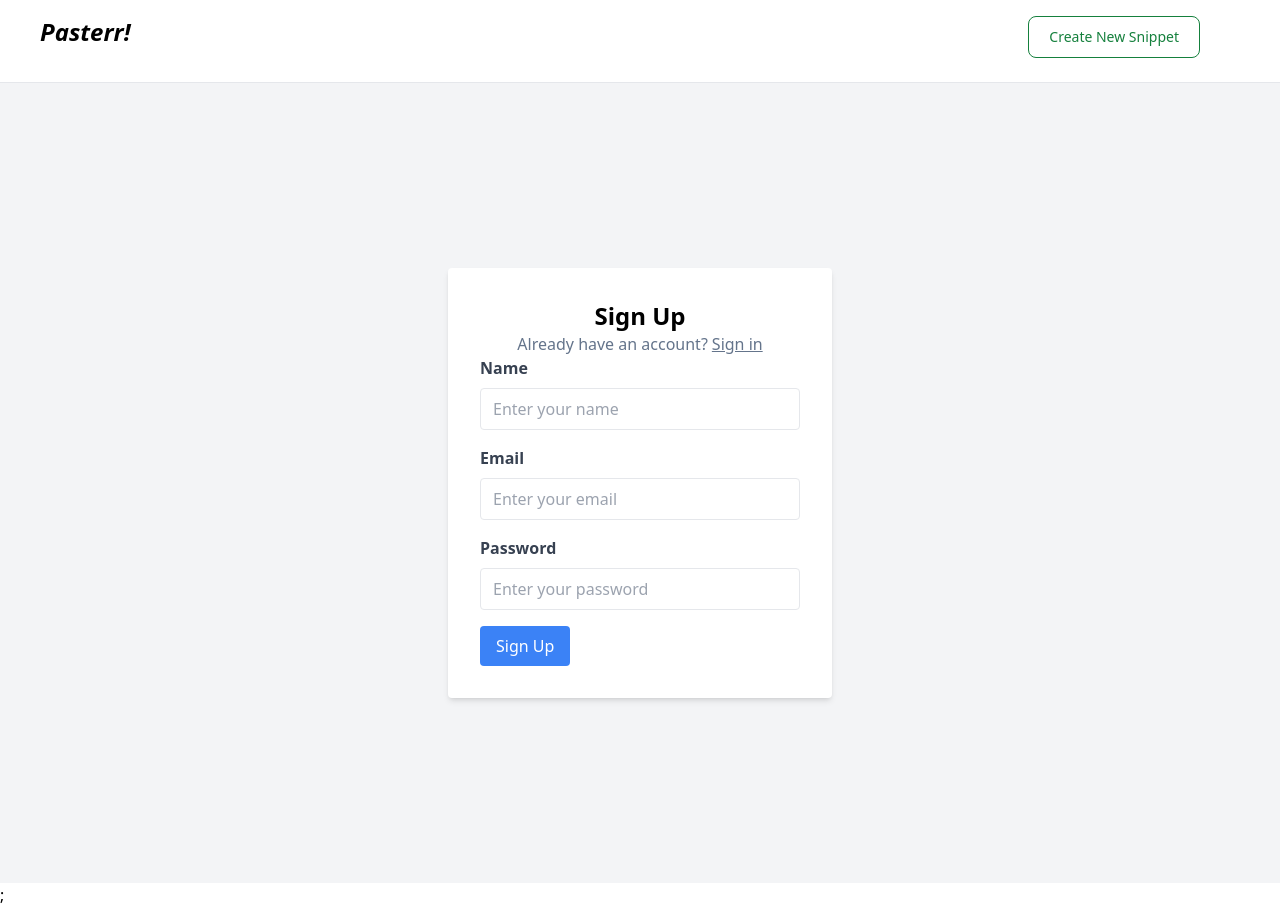
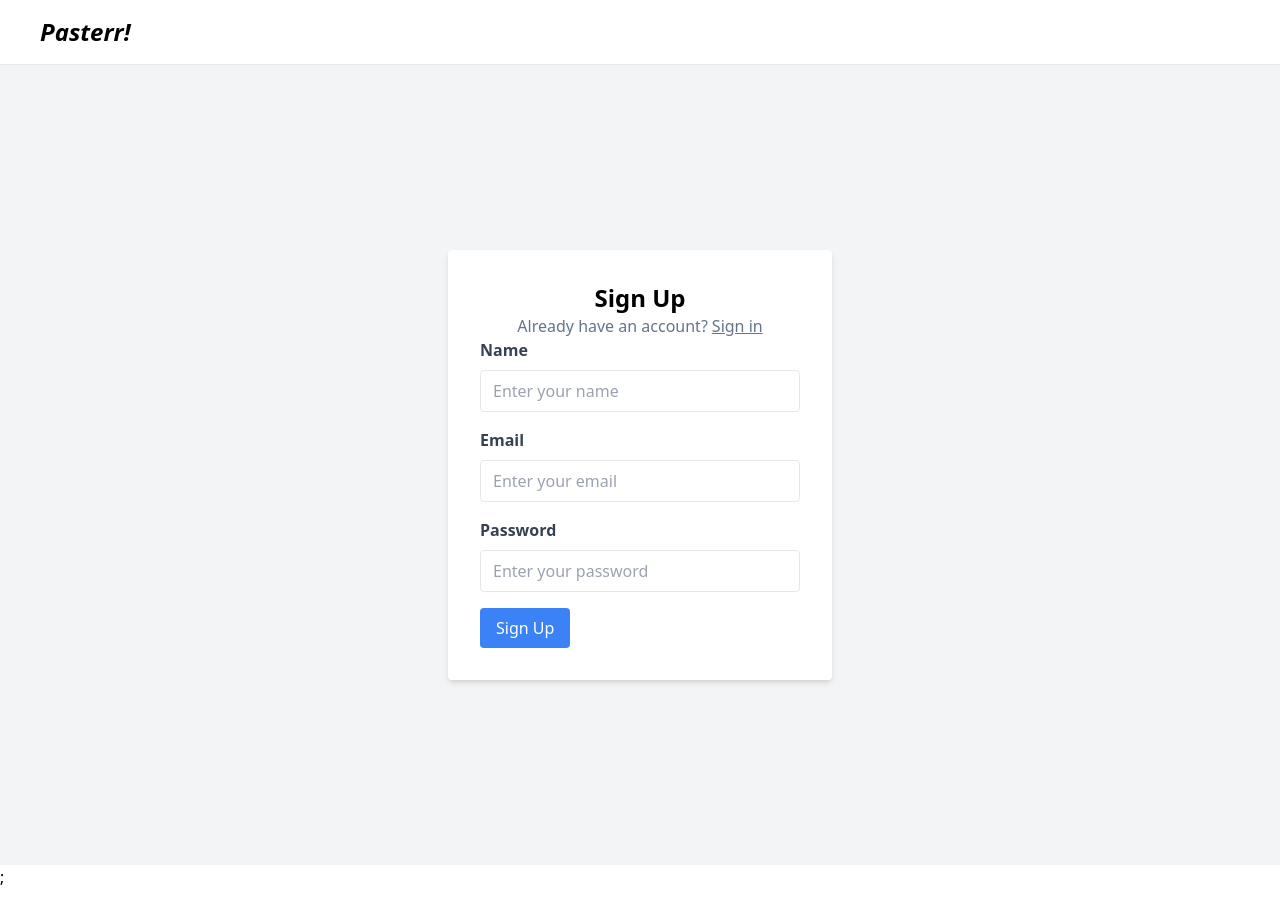
Before and after one commit to vansh123456/pasterr_frontend, a React (Vite) app: page / in a window 1280 px wide. Built offline with nearby package versions, Linux system fonts and the light colour scheme.

Commit message:
fix appbar showing on homepage

```diff
--- a/src/components/Appbar.tsx
+++ b/src/components/Appbar.tsx
@@ -2,16 +2,22 @@ import { Link, useLocation } from "react-router-dom";
 
 export const Appbar = () => {
     const location = useLocation(); // Get the current location
-    const hideButton = ["/signin", "/signup"].includes(location.pathname); // Check if the current route is /signin or /signup
+
+    // Define routes where the button should be hidden
+    const routesToHideButton = ["/","/signin", "/signup"];
+    const hideButton = routesToHideButton.some(route => location.pathname.startsWith(route));
 
     return (
         <div className="border-b flex justify-between px-10 py-4">
-            <Link to={"/snippets"} className="cursor-pointer">
+            {/* Link to the main snippets page */}
+            <Link to="/snippets" className="cursor-pointer">
                 <div className="font-extrabold text-2xl italic">Pasterr!</div>
             </Link>
-            {!hideButton && ( // Conditionally render the button
+
+            {/* Conditionally render the button */}
+            {!hideButton && (
                 <div>
-                    <Link to={"/newsnippet"}>
+                    <Link to="/newsnippet">
                         <button
                             type="button"
                             className="mr-10 text-green-700 hover:text-white border border-green-700 hover:bg-green-800 focus:ring-4 focus:outline-none focus:ring-green-300 font-medium rounded-lg text-sm px-5 py-2.5 text-center me-2 mb-2"
```
